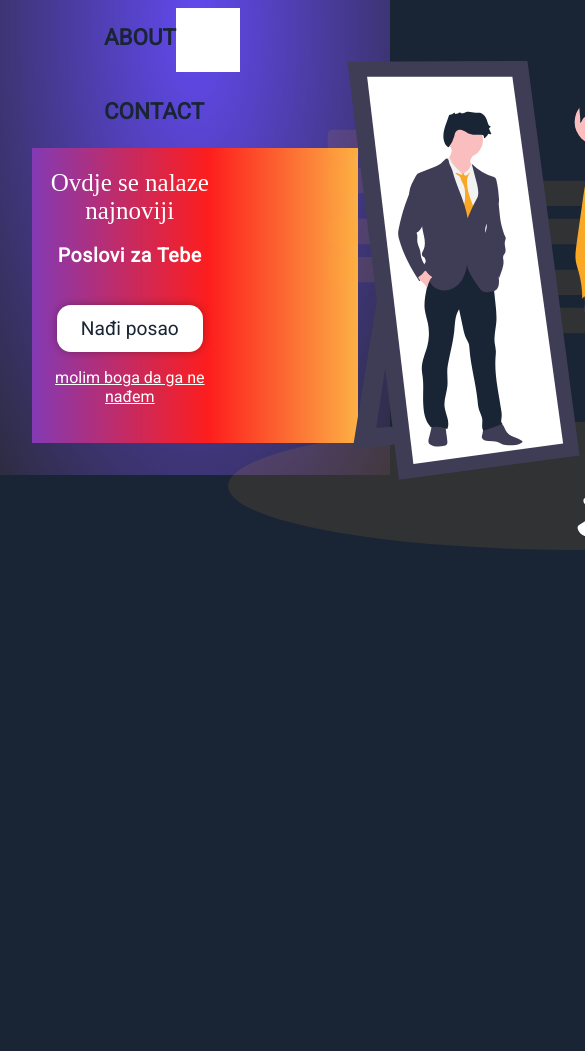
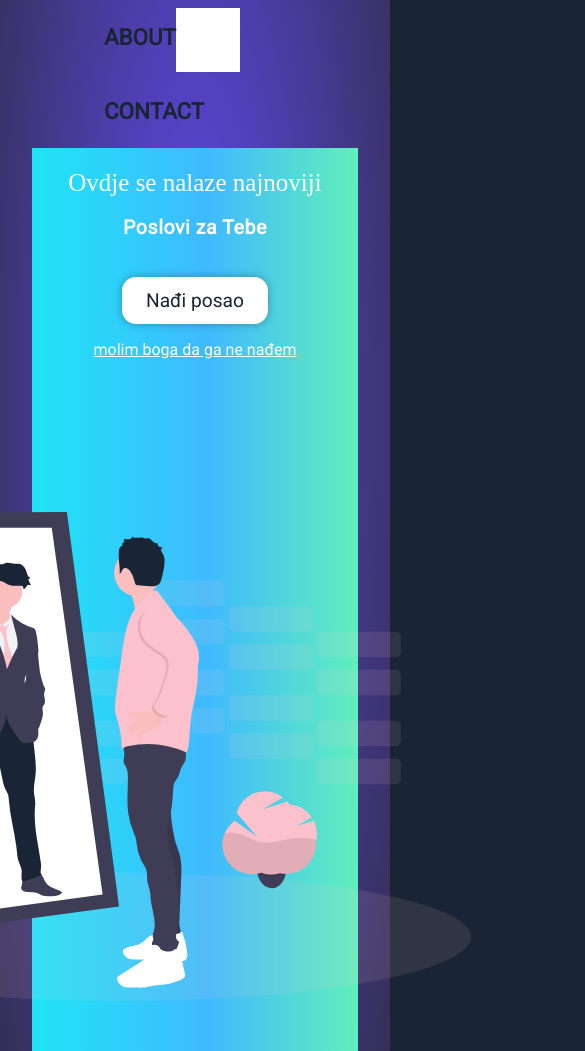
Before and after one commit to belforto/dentist-app, a Next.js app: page /offerCreator in a window 390 px wide. Shown: the part 426-1477 px from the top of the page, 585 px wide, since content can reach past the window. Before the commit the page ends 1104 px from the top, so only its background shows below. Built offline with nearby package versions, Linux system fonts and the light colour scheme; a web font is replaced by a local one.

Commit message:
hero module on mobile bugfix

```diff
--- a/components/hero/hero.module.scss
+++ b/components/hero/hero.module.scss
@@ -1,4 +1,6 @@
 @import '/styles/theme';
+@import '/styles/include';
+
 @import url('https://fonts.googleapis.com/css2?family=Italianno&display=swap');
 
 .masthead {
@@ -14,11 +16,21 @@
   // overflow: hidden;
   background-size: cover !important;
   background: rgb(131,58,180);
-  background: linear-gradient(90deg, rgba(131,58,180,1) 0%, rgba(253,29,29,1) 54%, rgba(252,176,69,1) 100%);
+  background: linear-gradient(90deg, #1fe4f5 0%, #3fbafe 54%, #60efbc 100%);
+
+  @include media("<large") {
+
+    flex-wrap: unset;
+    height: unset;
+  }
 
   .textAndBtn {
     flex: 1 1 20em;
     width: 60%;
+
+    @include media("<large") {
+      width: 100%;
+    }
 
     h2 {
       font-family: 'Italianno', cursive;
@@ -59,6 +71,14 @@
       height: 64%;
       position: relative;
       top: 147px;
+
+      @include media("<large") {
+        top: 44px;
+      }
+      @include media("<medium") {
+        left: -265px;
+      }
+
     }
   }
 
```
Also changed, not shown: public/images/job-hero.svg.
